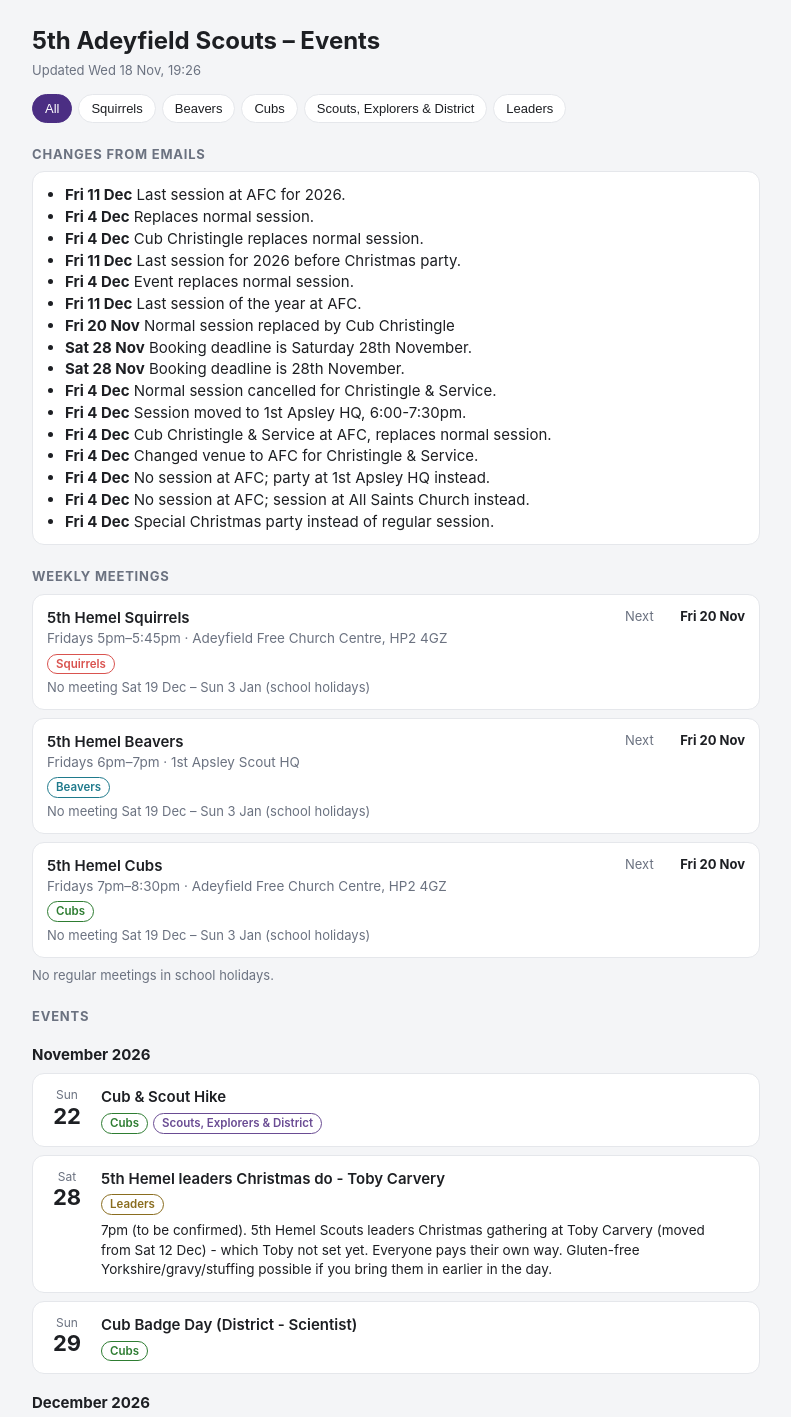
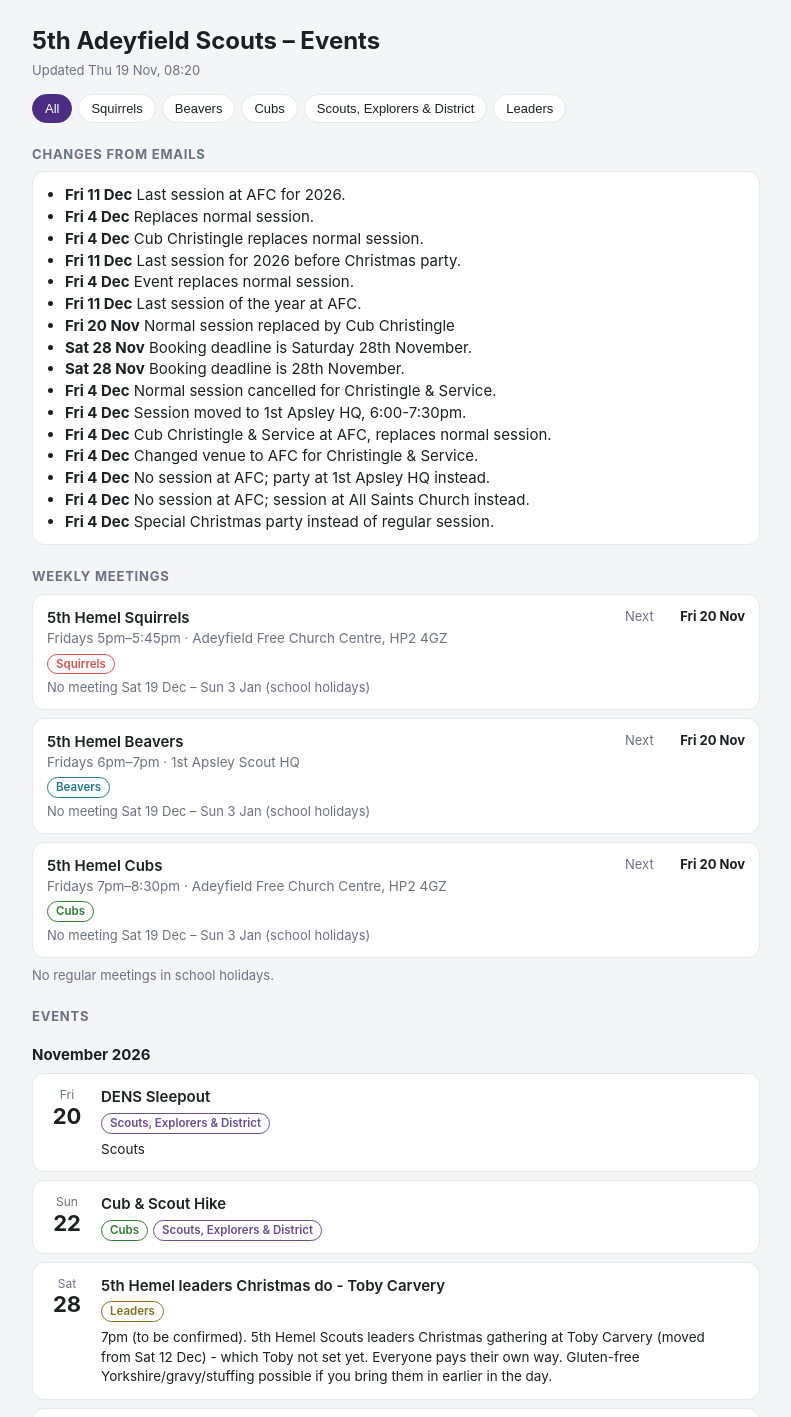
Before and after one commit to achristofi-bot/5th-Hemel-Events, a plain HTML site: page index.html in a window 1280 px wide. Shown: the top 1417 px of the page, without its empty margins (244-1035 px from the left). Drawn offline with Linux system fonts and the light colour scheme.

Commit message:
Update scouting pages

```diff
--- a/index.html
+++ b/index.html
@@ -40,7 +40,7 @@ a{color:var(--accent)}
  .ev > .main:first-child{grid-column:1 / -1}}
 </style></head><body><div class="wrap">
 <h1>5th Adeyfield Scouts – Events</h1>
-<div class="upd">Updated Wed 18 Nov, 19:26</div>
+<div class="upd">Updated Thu 19 Nov, 08:20</div>
 <div class="filters"><button class="f on" data-r="">All</button><button class="f" data-r="squirrels">Squirrels</button><button class="f" data-r="beavers">Beavers</button><button class="f" data-r="cubs5">Cubs</button><button class="f" data-r="other">Scouts, Explorers &amp; District</button><button class="f" data-r="leaders">Leaders</button></div>
 <h2>Changes from emails</h2><div class="box"><ul><li><b>Fri 11 Dec</b> Last session at AFC for 2026.</li><li><b>Fri 4 Dec</b> Replaces normal session.</li><li><b>Fri 4 Dec</b> Cub Christingle replaces normal session.</li><li><b>Fri 11 Dec</b> Last session for 2026 before Christmas party.</li><li><b>Fri 4 Dec</b> Event replaces normal session.</li><li><b>Fri 11 Dec</b> Last session of the year at AFC.</li><li><b>Fri 20 Nov</b> Normal session replaced by Cub Christingle</li><li><b>Sat 28 Nov</b> Booking deadline is Saturday 28th November.</li><li><b>Sat 28 Nov</b> Booking deadline is 28th November.</li><li><b>Fri 4 Dec</b> Normal session cancelled for Christingle &amp; Service.</li><li><b>Fri 4 Dec</b> Session moved to 1st Apsley HQ, 6:00-7:30pm.</li><li><b>Fri 4 Dec</b> Cub Christingle &amp; Service at AFC, replaces normal session.</li><li><b>Fri 4 Dec</b> Changed venue to AFC for Christingle &amp; Service.</li><li><b>Fri 4 Dec</b> No session at AFC; party at 1st Apsley HQ instead.</li><li><b>Fri 4 Dec</b> No session at AFC; session at All Saints Church instead.</li><li><b>Fri 4 Dec</b> Special Christmas party instead of regular session.</li></ul></div>
 <h2>Weekly meetings</h2><div class="ev" data-r="squirrels">
@@ -63,7 +63,14 @@ a{color:var(--accent)}
   <div class="full"><div class="muted">No meeting Sat 19 Dec – Sun 3 Jan (school holidays)</div></div>
 </div><div class="muted">No regular meetings in school holidays.</div>
 <h2>Events</h2>
-<h3 class="mh">November 2026</h3><div class="ev" data-r="cubs5 other">
+<h3 class="mh">November 2026</h3><div class="ev" data-r="other">
+  <div class="date"><span>Fri</span><b>20</b></div>
+  <div class="main"><div class="t">DENS Sleepout</div>
+
+  <div><span class="chip" style="--c:#6a4c93">Scouts, Explorers &amp; District</span></div>
+  <div class="notes">Scouts</div></div>
+
+</div><div class="ev" data-r="cubs5 other">
   <div class="date"><span>Sun</span><b>22</b></div>
   <div class="main"><div class="t">Cub &amp; Scout Hike</div>
 
```
